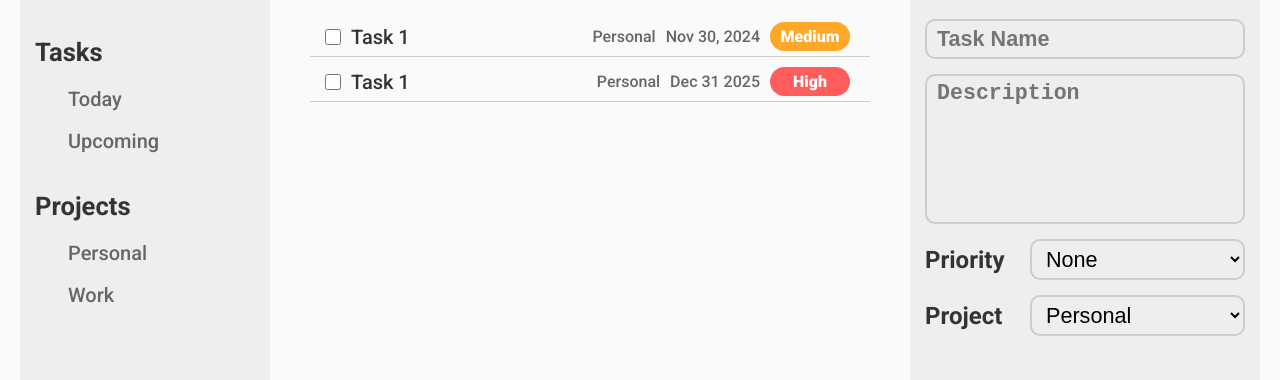
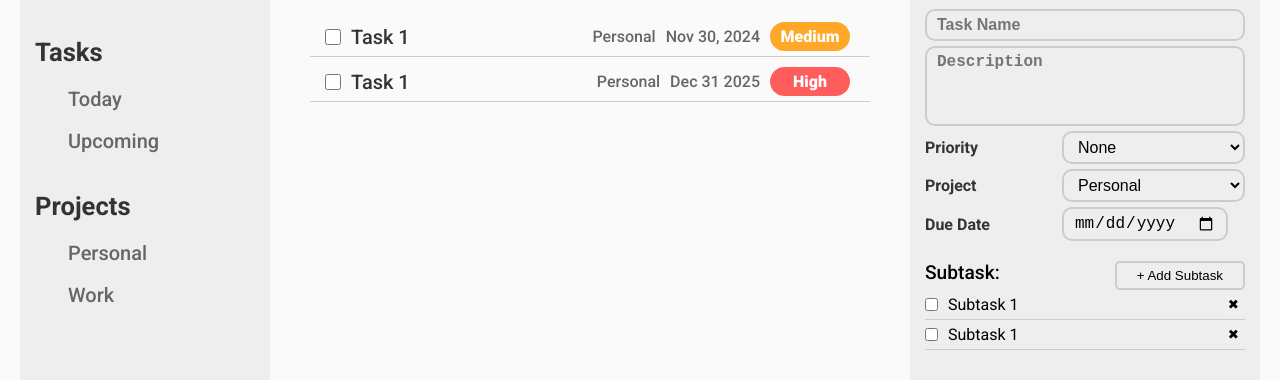
Before and after one commit to aish8la/Todo-List---TOP, a website built with webpack: page src/template.html in a window 1280 px wide. Shown: the part 178-558 px from the top of the page. Built offline with nearby package versions, Linux system fonts and the light colour scheme.

Commit message:
add subtask form inputs

```diff
--- a/src/mainStyle.css
+++ b/src/mainStyle.css
@@ -53,7 +53,7 @@
 }
 
 .no-decoration-list, .no-decoration-list > li {
-    padding: 0;
+    padding-left: 0;
 }
 
 body {
@@ -212,7 +212,7 @@ li.task-item {
 .task-form {
     display: flex;
     flex-direction: column;
-    gap: 15px;
+    gap: 5px;
 }
 
 .form-title {
@@ -227,25 +227,25 @@ li.task-item {
     border: 2px solid var(--form-border);
     padding: 5px 10px;
     border-radius: 10px;
-    font-size: 1.35rem;
+    font-size: 1rem;
 
 }
 
 .form-input::placeholder {
-    font-size: 1.35rem;
+    font-size: 1rem;
     font-weight: 600;
 }
 
 .form-task-description {
-    height: 150px;
+    height: 80px;
     resize: none;
 }
 
 .form-input-lable {
-    font-size: 1.5rem;
+    font-size: 1em;
     font-weight: 600;
     color: var(--form-label);
-    width: 5rem;
+    width: 7rem;
 }
 
 .form-input-div {
@@ -254,6 +254,42 @@ li.task-item {
     align-items: center;
 }
 
-.form-input-div > select {
+.form-input-div > .project-input, .priority-input {
     flex: 1;
 }
+
+.form-sub-title {
+    font-size: 1.2rem;
+    font-weight: 500;
+}
+
+.form-sub-task-container {
+    margin-top: 15px;
+}
+
+.sub-task-btn {
+    background-color: transparent;
+    border: 2px solid var(--form-border);
+    border-radius: 5px;
+    padding: 5px 20px;
+}
+
+.sub-task-title-ctn {
+    display: flex;
+    align-content: center;
+    justify-content: space-between;
+}
+
+.sub-task-item {
+    display: flex;
+    gap: 10px;
+    align-content: center;
+    border-bottom: 1px solid #ccc;
+    margin-top: 5px;
+    padding-bottom: 5px;
+}
+
+.sub-task-delete {
+    border: none;
+    margin-left: auto;
+}
--- a/src/template.html
+++ b/src/template.html
@@ -53,7 +53,7 @@
           <textarea class="form-task-description form-input" placeholder="Description"></textarea>
           <div class="form-input-div priority-input">
             <label for="priority" class="form-input-lable">Priority</label>
-            <select id="priority" name="priority" class="form-input">
+            <select id="priority" name="priority" class="form-input priority-input">
               <option selected>None</option>
               <option>Low</option>
               <option>Medium</option>
@@ -67,6 +67,28 @@
               <option>Work</option>
             </select>
           </div>
+          <div class="form-input-div due-date-input">
+            <label for="due-date" class="form-input-lable">Due Date</label>
+            <input type="date" id="due-date" name="due-date" class="form-input due-date-input">
+          </div>
+          <div class="form-sub-task-container">
+            <div class="sub-task-title-ctn">
+              <div class="form-sub-title">Subtask:</div>
+              <button class="sub-task-btn" type="button">&#43; Add Subtask</button>
+            </div>
+            <ul class="sub-task-list-ctn no-decoration-list">
+              <li class="sub-task-item">
+                <input type="checkbox" class="subtask-checkbox">
+                <div class="subtask-it-title">Subtask 1</div>
+                <button type="button" class="sub-task-delete">&#10006;</button>
+              </li>
+              <li class="sub-task-item">
+                <input type="checkbox" class="subtask-checkbox">
+                <div class="subtask-it-title">Subtask 1</div>
+                <button type="button" class="sub-task-delete">&#10006;</button>
+              </li>
+            </ul>
+          </div>
         </form>
       </div>
     </div>
```
